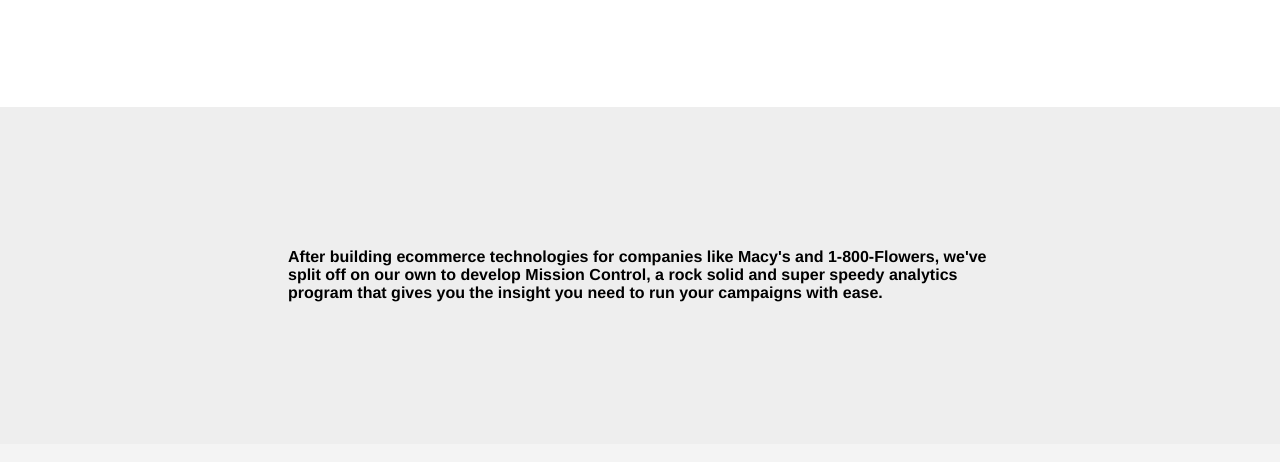
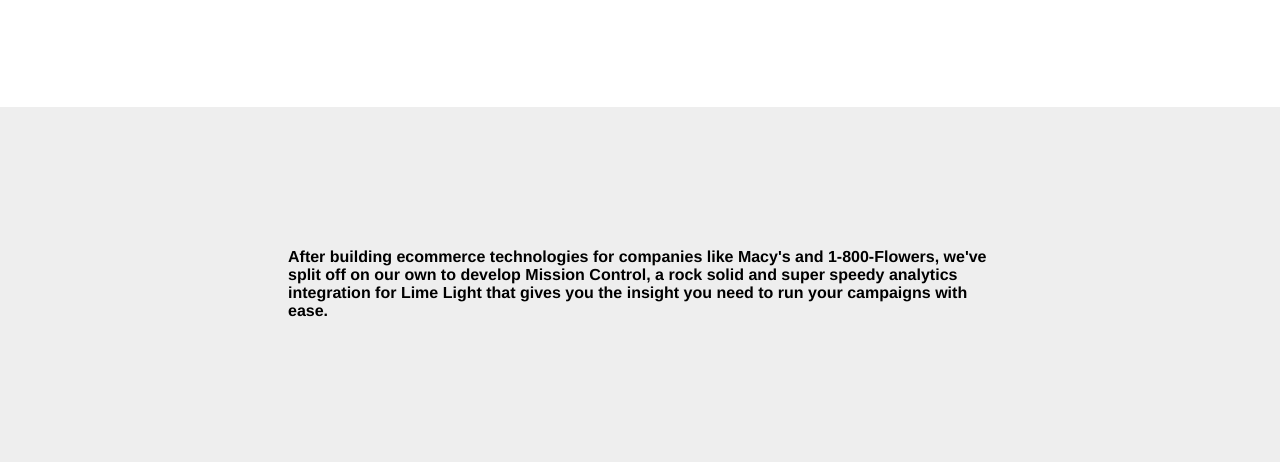
Before and after one commit to trevorwelch/sodatechnology, a plain HTML site: page index.html in a window 1280 px wide. Shown: the part 338-800 px from the top of the page. Drawn offline with Linux system fonts and the light colour scheme.

Commit message:
copy updates

```diff
--- a/index.html
+++ b/index.html
@@ -29,7 +29,7 @@
     <section class="dt h-100 navy pvx pvxl-ns bg-light-gray">
       <div class="dtc v-mid">
         <div class="mw7 center phm phl-ns tl tl-ns">
-          <h2 class="f4 sans-serif">After building ecommerce technologies for companies like Macy's and 1-800-Flowers, we've split off on our own to develop Mission Control, a rock solid and super speedy analytics program that gives you the insight you need to run your campaigns with ease.</h2>
+          <h2 class="f4 sans-serif">After building ecommerce technologies for companies like Macy's and 1-800-Flowers, we've split off on our own to develop Mission Control, a rock solid and super speedy analytics integration for Lime Light that gives you the insight you need to run your campaigns with ease.</h2>
         </div>
       </div>
     </section>
```
